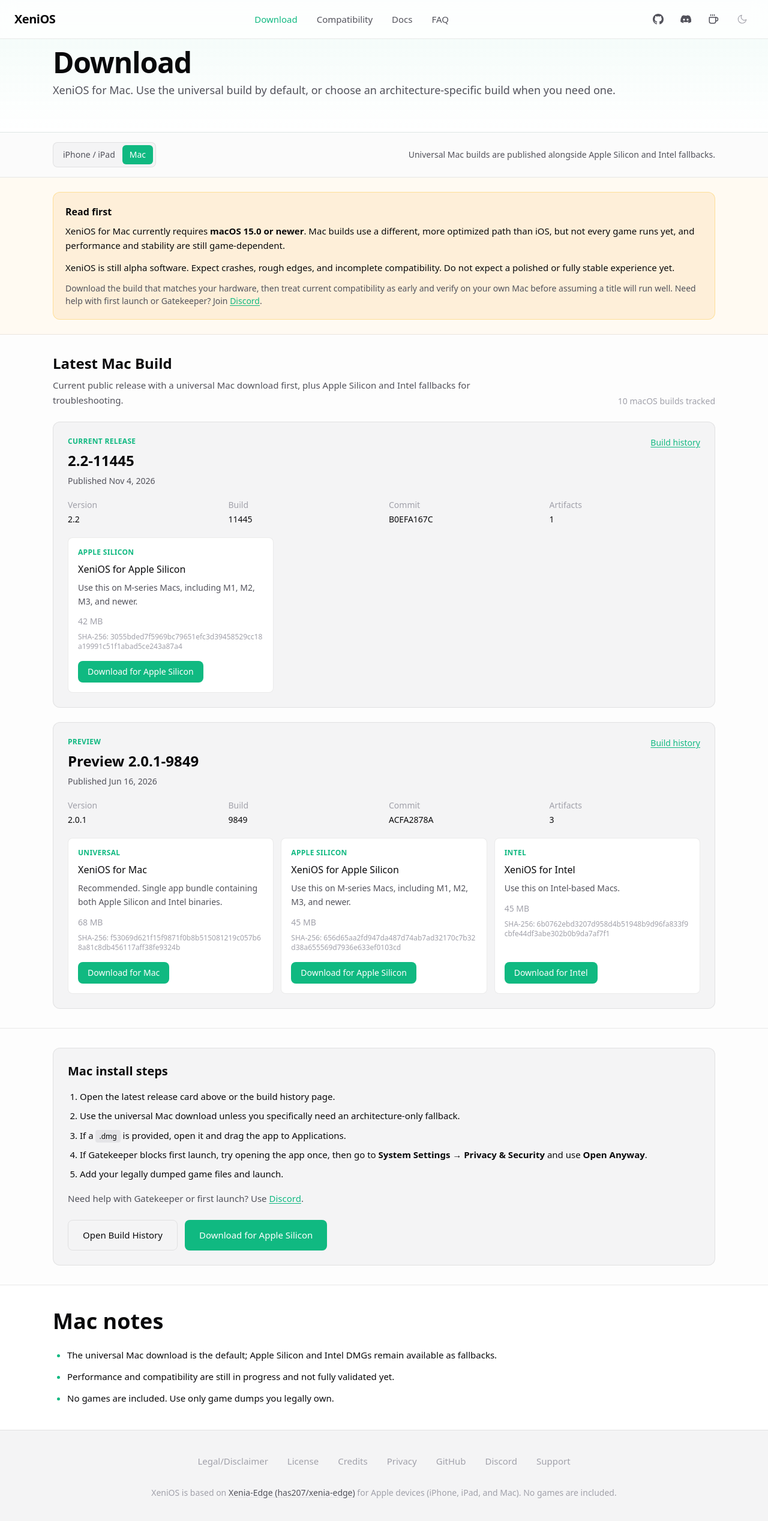
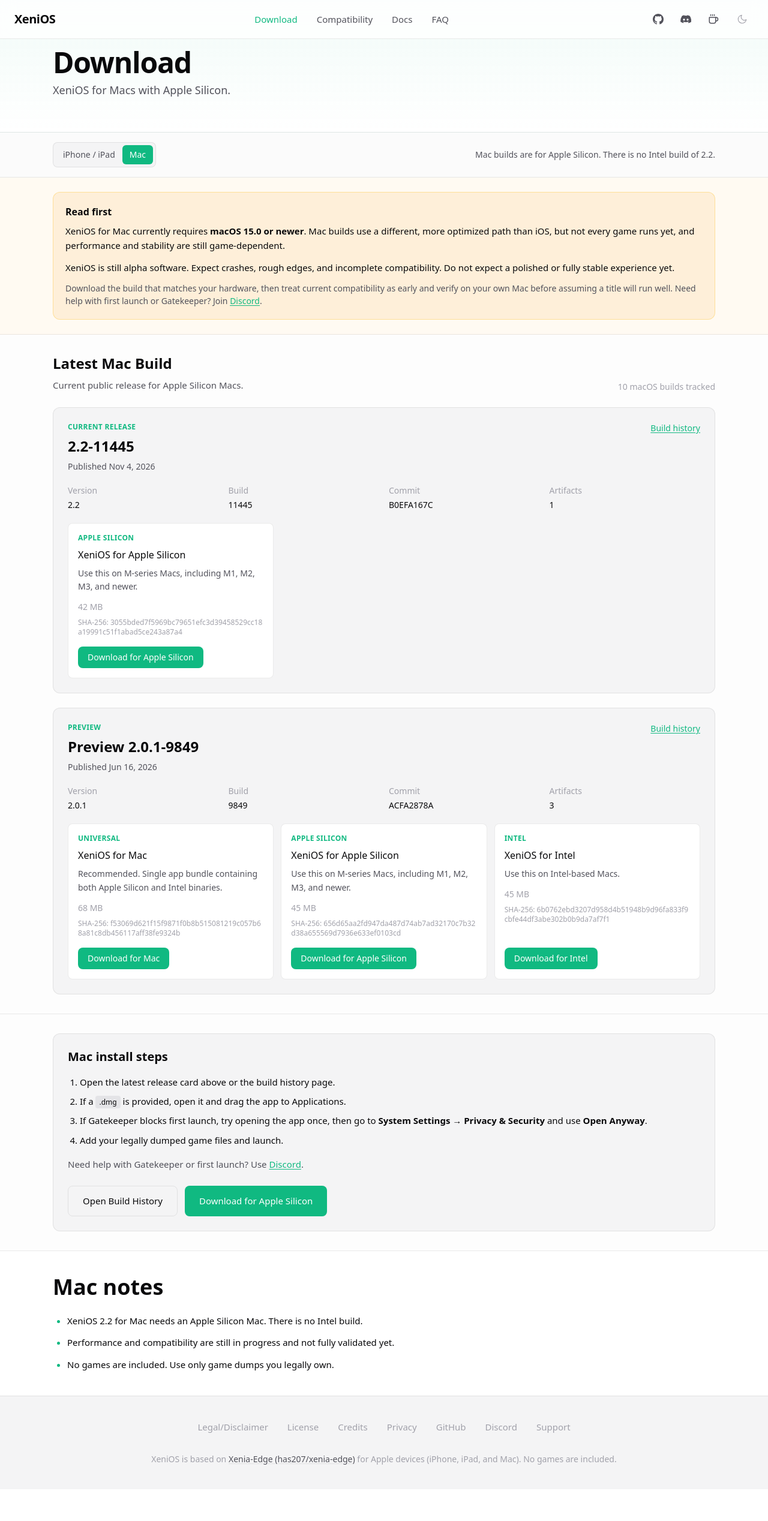
Before and after one commit to xenios-jp/xenios.jp, a Next.js app: page /download/mac in a window 1280 px wide. Shown: the top 2536 px of the page at 60% size. After the commit the page ends 2483 px from the top, so only its background shows below. Built offline with nearby package versions, Linux system fonts and the light colour scheme.

Commit message:
mac: XeniOS 2.2 ships for Apple Silicon only
The Mac page offered a universal build with Apple Silicon and Intel fallbacks. 2.2 has one Mac download, for Apple Silicon.

```diff
--- a/src/app/download/mac/page.tsx
+++ b/src/app/download/mac/page.tsx
@@ -200,8 +200,7 @@ export default function DownloadMacPage() {
             Download
           </h1>
           <p className="mt-2 text-lg text-text-secondary">
-            XeniOS for Mac. Use the universal build by default, or choose an
-            architecture-specific build when you need one.
+            XeniOS for Macs with Apple Silicon.
           </p>
         </div>
       </section>
@@ -224,7 +223,7 @@ export default function DownloadMacPage() {
               </Link>
             </div>
             <p className="text-sm text-text-secondary">
-              Universal Mac builds are published alongside Apple Silicon and Intel fallbacks.
+              Mac builds are for Apple Silicon. There is no Intel build of 2.2.
             </p>
           </div>
         </div>
@@ -270,8 +269,7 @@ export default function DownloadMacPage() {
             <div>
               <h2 className="text-2xl font-bold text-text-primary">Latest Mac Build</h2>
               <p className="mt-2 max-w-3xl text-[15px] leading-relaxed text-text-secondary">
-                Current public release with a universal Mac download first, plus Apple Silicon
-                and Intel fallbacks for troubleshooting.
+                Current public release for Apple Silicon Macs.
               </p>
             </div>
             <p className="text-sm text-text-muted">
@@ -283,7 +281,7 @@ export default function DownloadMacPage() {
             <BuildCard
               title="Current Release"
               build={latestRelease}
-              emptyMessage="Publish data/release-builds.json to surface the current public Mac release with universal, Apple Silicon, and Intel downloads."
+              emptyMessage="Publish data/release-builds.json to surface the current public Mac release."
             />
             {latestPreview ? (
               <div className="mt-6">
@@ -306,7 +304,6 @@ export default function DownloadMacPage() {
             </h2>
             <ol className="mt-4 list-decimal space-y-2 pl-5 text-[15px] leading-relaxed text-text-primary">
               <li>Open the latest release card above or the build history page.</li>
-              <li>Use the universal Mac download unless you specifically need an architecture-only fallback.</li>
               <li>
                 If a{" "}
                 <code className="rounded bg-bg-surface-2 px-1.5 py-0.5 font-mono text-xs">
@@ -364,7 +361,7 @@ export default function DownloadMacPage() {
             Mac notes
           </h2>
           <ul className="list-disc space-y-3 pl-6 text-[15px] leading-relaxed text-text-primary marker:text-accent">
-            <li>The universal Mac download is the default; Apple Silicon and Intel DMGs remain available as fallbacks.</li>
+            <li>XeniOS 2.2 for Mac needs an Apple Silicon Mac. There is no Intel build.</li>
             <li>
               Performance and compatibility are still in progress and not fully validated yet.
             </li>
```
